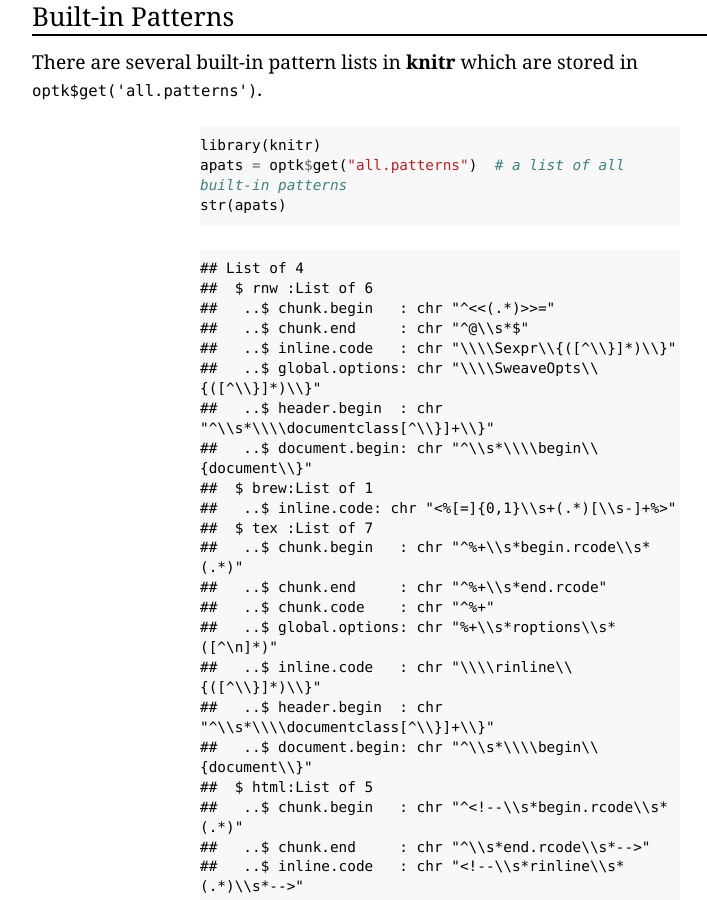
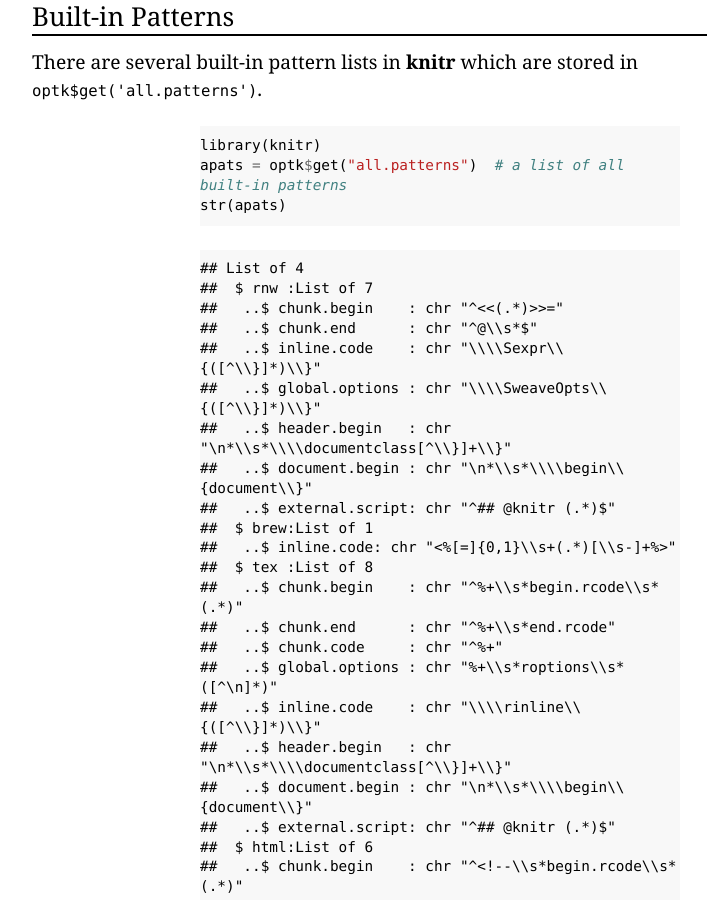
Before and after one commit to yihui/knitr, a Jekyll site: the page built from patterns.md, in a window 1280 px wide and 900 px high, scrolled down 1185 px. Shown: the whole window, without its empty margins (200-907 px from the left). Built offline with Jekyll 4.4.1, drawn with Linux system fonts in a browser that asks for light colours; some web fonts are replaced; some of the changed text lies outside the part shown.

Commit message:
knit patterns.md

```diff
--- a/patterns.md
+++ b/patterns.md
@@ -30,29 +30,33 @@
 {% endhighlight %}
 {% highlight text %}
 ## List of 4
-##  $ rnw :List of 6
-##   ..$ chunk.begin   : chr "^<<(.*)>>="
-##   ..$ chunk.end     : chr "^@\\s*$"
-##   ..$ inline.code   : chr "\\\\Sexpr\\{([^\\}]*)\\}"
-##   ..$ global.options: chr "\\\\SweaveOpts\\{([^\\}]*)\\}"
-##   ..$ header.begin  : chr "^\\s*\\\\documentclass[^\\}]+\\}"
-##   ..$ document.begin: chr "^\\s*\\\\begin\\{document\\}"
+##  $ rnw :List of 7
+##   ..$ chunk.begin    : chr "^<<(.*)>>="
+##   ..$ chunk.end      : chr "^@\\s*$"
+##   ..$ inline.code    : chr "\\\\Sexpr\\{([^\\}]*)\\}"
+##   ..$ global.options : chr "\\\\SweaveOpts\\{([^\\}]*)\\}"
+##   ..$ header.begin   : chr "\n*\\s*\\\\documentclass[^\\}]+\\}"
+##   ..$ document.begin : chr "\n*\\s*\\\\begin\\{document\\}"
+##   ..$ external.script: chr "^## @knitr (.*)$"
 ##  $ brew:List of 1
 ##   ..$ inline.code: chr "<%[=]{0,1}\\s+(.*)[\\s-]+%>"
-##  $ tex :List of 7
-##   ..$ chunk.begin   : chr "^%+\\s*begin.rcode\\s*(.*)"
-##   ..$ chunk.end     : chr "^%+\\s*end.rcode"
-##   ..$ chunk.code    : chr "^%+"
-##   ..$ global.options: chr "%+\\s*roptions\\s*([^\n]*)"
-##   ..$ inline.code   : chr "\\\\rinline\\{([^\\}]*)\\}"
-##   ..$ header.begin  : chr "^\\s*\\\\documentclass[^\\}]+\\}"
-##   ..$ document.begin: chr "^\\s*\\\\begin\\{document\\}"
-##  $ html:List of 5
-##   ..$ chunk.begin   : chr "^<!--\\s*begin.rcode\\s*(.*)"
-##   ..$ chunk.end     : chr "^\\s*end.rcode\\s*-->"
-##   ..$ inline.code   : chr "<!--\\s*rinline\\s*(.*)\\s*-->"
-##   ..$ global.options: chr "<!--\\s*roptions\\s*(.*)\\s*-->"
-##   ..$ header.begin  : chr "^\\s*<head>"
+##  $ tex :List of 8
+##   ..$ chunk.begin    : chr "^%+\\s*begin.rcode\\s*(.*)"
+##   ..$ chunk.end      : chr "^%+\\s*end.rcode"
+##   ..$ chunk.code     : chr "^%+"
+##   ..$ global.options : chr "%+\\s*roptions\\s*([^\n]*)"
+##   ..$ inline.code    : chr "\\\\rinline\\{([^\\}]*)\\}"
+##   ..$ header.begin   : chr "\n*\\s*\\\\documentclass[^\\}]+\\}"
+##   ..$ document.begin : chr "\n*\\s*\\\\begin\\{document\\}"
+##   ..$ external.script: chr "^## @knitr (.*)$"
+##  $ html:List of 6
+##   ..$ chunk.begin    : chr "^<!--\\s*begin.rcode\\s*(.*)"
+##   ..$ chunk.end      : chr "^\\s*end.rcode\\s*-->"
+##   ..$ inline.code    : chr "<!--\\s*rinline\\s*(.*)\\s*-->"
+##   ..$ global.options : chr "<!--\\s*roptions\\s*(.*)\\s*-->"
+##   ..$ header.begin   : chr "\n*\\s*<head>
+\usepackage{framed}"
+##   ..$ external.script: chr "^## @knitr (.*)$"
 {% endhighlight %}
 
 
```
